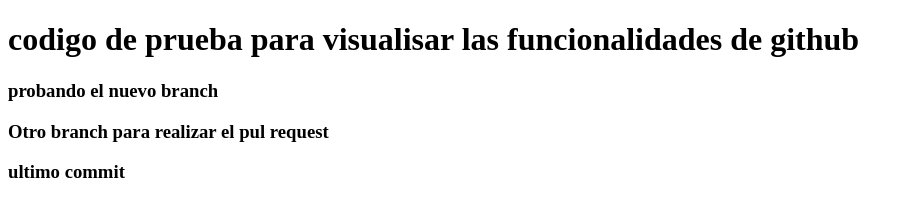
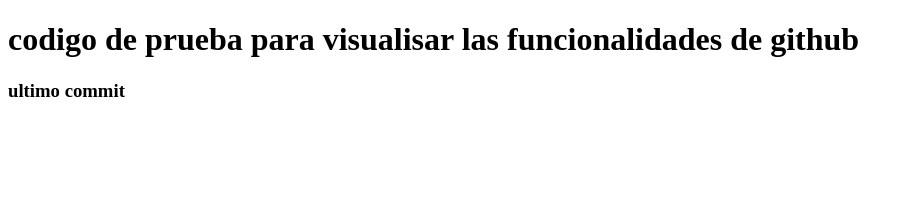
Before and after one commit to GermanB312/prueba-github, a plain HTML site: page index.html in a window 1280 px wide. Shown: the whole page, without its empty margins (0-912 px from the left). Drawn offline with Linux system fonts and the light colour scheme.

Commit message:
se sacaron lineas de texto

```diff
--- a/index.html
+++ b/index.html
@@ -8,8 +8,6 @@
 </head>
 <body>
     <h1> codigo de prueba para visualisar las funcionalidades de github</h1>
-    <h3>probando el nuevo branch</h3>
-    <h3>Otro branch para realizar el pul request</h3>
     <h3>ultimo commit</h3>
 </body>
 </html>
```
